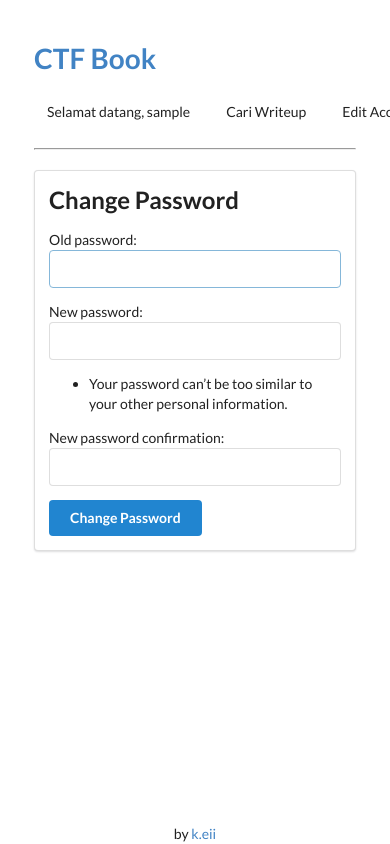
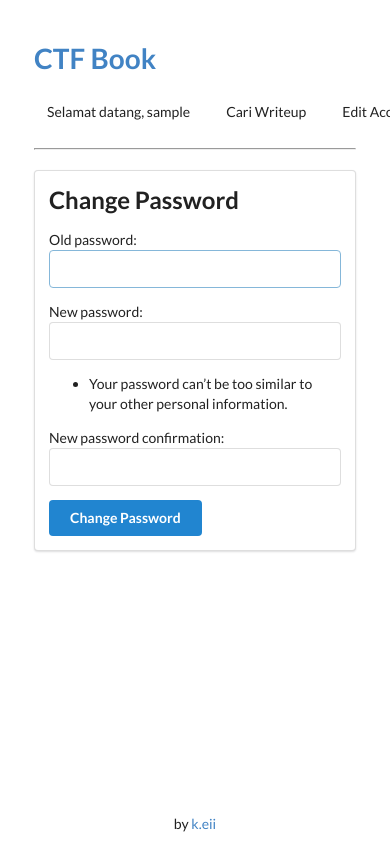
Before and after one commit to jonscafe/ctf-book, a Django app: page /account/password/ in a window 390 px wide; the page is wider, and only the part inside the window is pictured. Run offline with Django 3.2, Linux system fonts and the light colour scheme; the visitor is signed in with stand-in values (Sample User, id 1).

Commit message:
Refactor base template layout for improved footer positioning and responsiveness

```diff
--- a/wiki/templates/base.html
+++ b/wiki/templates/base.html
@@ -7,12 +7,16 @@
     <link rel="stylesheet" href="https://cdnjs.cloudflare.com/ajax/libs/font-awesome/6.0.0-beta3/css/all.min.css">
     <style>
         body {
+            display: flex;
+            flex-direction: column;
+            min-height: 100vh;
             padding-top: 20px;
         }
         header {
             margin-bottom: 20px;
         }
         .ui.container {
+            flex: 1;
             padding: 20px;
         }
         img {
@@ -103,9 +107,10 @@
         footer {
             margin-top: 20px;
             text-align: center;
-            position: absolute;
+            position: relative;
             bottom: 0;
             width: 100%;
+            padding: 10px 0;
         }
     </style>
 </head>
@@ -136,6 +141,9 @@
         {% block content %}
         {% endblock %}
     </div>
+    <footer>
+        <p>by <a href="https://github.com/jonscafe" target="_blank">k.eii</a></p>
+    </footer>
     <script>
         const themeToggle = document.getElementById('theme-toggle');
         const themeIcon = document.getElementById('theme-icon');
@@ -172,6 +180,3 @@
     </script>
 </body>
 </html>
-<footer>
-    <p>by <a href="https://github.com/jonscafe" target="_blank">k.eii</a></p>
-</footer>
```
